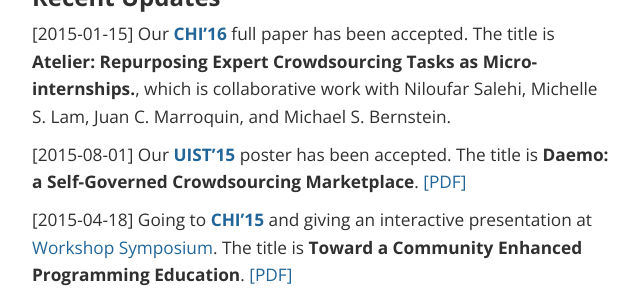
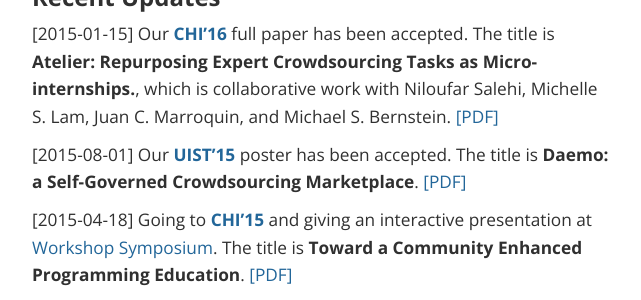
Before and after one commit to ryooopan/homepage, a Jekyll site: the page built from index.md, in a window 1280 px wide. Shown: the part 1025-1325 px from the top of the page, without its empty margins (319-960 px from the left). Built offline with Jekyll 4.4.1, drawn with Linux system fonts in a browser that asks for light colours; nearby versions of some CDN libraries; Markdown is read by kramdown in place of the engine named in the settings; comment, search, counter and statistics services are not loaded.

Commit message:
Update index.md

```diff
--- a/index.md
+++ b/index.md
@@ -31,7 +31,7 @@
 
 ### Recent Updates
 
-[2015-01-15] Our [**CHI'16**](https://chi2016.acm.org/wp/) full paper has been accepted. The title is **Atelier: Repurposing Expert Crowdsourcing Tasks as Micro-internships.**, which is collaborative work with Niloufar Salehi, Michelle S. Lam, Juan C. Marroquin, and Michael S. Bernstein.
+[2015-01-15] Our [**CHI'16**](https://chi2016.acm.org/wp/) full paper has been accepted. The title is **Atelier: Repurposing Expert Crowdsourcing Tasks as Micro-internships.**, which is collaborative work with Niloufar Salehi, Michelle S. Lam, Juan C. Marroquin, and Michael S. Bernstein. [[PDF]](http://hci.stanford.edu/publications/2016/atelier/atelier_2016.pdf)
 
 [2015-08-01] Our [**UIST'15**](http://uist.acm.org/uist2015/about) poster has been accepted. The title is **Daemo: a Self-Governed Crowdsourcing Marketplace**. [[PDF]](http://hci.stanford.edu/publications/2015/crowdresearch/daemo-uist.pdf)
 
```
